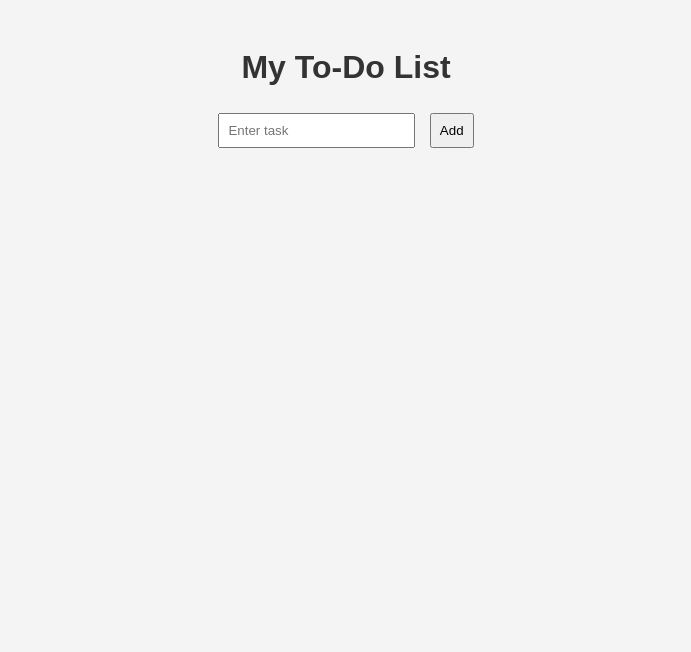
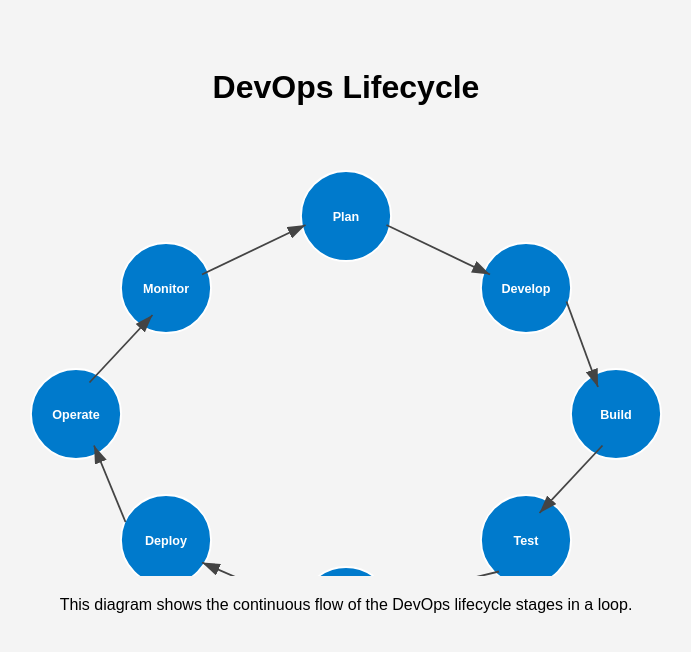
Before and after one commit to tejaswinipadavala/my-first-repoo, a plain HTML site: page index.html in a window 1280 px wide. Shown: the whole page, without its empty margins (294-985 px from the left). Drawn offline with Linux system fonts and the light colour scheme.

Commit message:
DevOps Lifecycle using HTML
Lifecycle using diagrams, shapes, and labels. Ensure the file clearly displays each stage of the DevOps Lifecycle (Plan, Develop, Build, Test, Deploy, Operate, Monitor)

```diff
--- a/index.html
+++ b/index.html
@@ -1,42 +1,94 @@
 <!DOCTYPE html>
-<html>
+<html lang="en">
 <head>
   <meta charset="UTF-8">
-  <title>Simple To-Do App</title>
+  <meta name="viewport" content="width=device-width, initial-scale=1">
+  <title>DevOps Lifecycle</title>
   <style>
-    body { font-family: Arial, sans-serif; background: #f4f4f4; text-align: center; padding: 20px; }
-    h1 { color: #333; }
-    input, button { padding: 8px; margin: 5px; }
-    ul { list-style: none; padding: 0; }
-    li { background: white; padding: 10px; margin: 5px auto; width: 250px; display: flex; justify-content: space-between; border-radius: 5px; }
-    button { cursor: pointer; }
+    body {
+      font-family: Arial, sans-serif;
+      text-align: center;
+      padding: 40px;
+      background-color: #f4f4f4;
+    }
+
+    h1 {
+      margin-bottom: 20px;
+    }
+
+    svg {
+      width: 100%;
+      max-width: 900px;
+      height: auto;
+    }
+
+    .stage {
+      font-size: 14px;
+      font-weight: bold;
+      fill: #fff;
+    }
+
+    .circle {
+      fill: #007acc;
+      stroke: #fff;
+      stroke-width: 2;
+    }
+
+    .arrow {
+      fill: none;
+      stroke: #444;
+      stroke-width: 2;
+      marker-end: url(#arrowhead);
+    }
   </style>
 </head>
 <body>
-  <h1>My To-Do List</h1>
-  <input type="text" id="taskInput" placeholder="Enter task">
-  <button onclick="addTask()">Add</button>
+  <h1>DevOps Lifecycle</h1>
 
-  <ul id="taskList"></ul>
+  <svg viewBox="0 0 1000 500">
+    <defs>
+      <marker id="arrowhead" markerWidth="10" markerHeight="7"
+              refX="10" refY="3.5" orient="auto">
+        <polygon points="0 0, 10 3.5, 0 7" fill="#444" />
+      </marker>
+    </defs>
 
-  <script>
-    function addTask() {
-      const input = document.getElementById("taskInput");
-      const taskText = input.value.trim();
-      if (taskText === "") return alert("Please enter a task");
+    <!-- Circles for stages -->
+    <circle class="circle" cx="500" cy="100" r="50" />
+    <text class="stage" x="500" y="105" text-anchor="middle">Plan</text>
 
-      const li = document.createElement("li");
-      li.textContent = taskText;
+    <circle class="circle" cx="700" cy="180" r="50" />
+    <text class="stage" x="700" y="185" text-anchor="middle">Develop</text>
 
-      const delBtn = document.createElement("button");
-      delBtn.textContent = "Delete";
-      delBtn.onclick = function() { li.remove(); };
+    <circle class="circle" cx="800" cy="320" r="50" />
+    <text class="stage" x="800" y="325" text-anchor="middle">Build</text>
 
-      li.appendChild(delBtn);
-      document.getElementById("taskList").appendChild(li);
+    <circle class="circle" cx="700" cy="460" r="50" />
+    <text class="stage" x="700" y="465" text-anchor="middle">Test</text>
 
-      input.value = "";
-    }Excellent performance teju
-      </script>
+    <circle class="circle" cx="500" cy="540" r="50" />
+    <text class="stage" x="500" y="545" text-anchor="middle">Release</text>
+
+    <circle class="circle" cx="300" cy="460" r="50" />
+    <text class="stage" x="300" y="465" text-anchor="middle">Deploy</text>
+
+    <circle class="circle" cx="200" cy="320" r="50" />
+    <text class="stage" x="200" y="325" text-anchor="middle">Operate</text>
+
+    <circle class="circle" cx="300" cy="180" r="50" />
+    <text class="stage" x="300" y="185" text-anchor="middle">Monitor</text>
+
+    <!-- Arrows -->
+    <line class="arrow" x1="545" y1="110" x2="660" y2="165" />
+    <line class="arrow" x1="745" y1="195" x2="780" y2="290" />
+    <line class="arrow" x1="785" y1="355" x2="715" y2="430" />
+    <line class="arrow" x1="670" y1="495" x2="545" y2="525" />
+    <line class="arrow" x1="455" y1="535" x2="340" y2="485" />
+    <line class="arrow" x1="255" y1="440" x2="220" y2="355" />
+    <line class="arrow" x1="215" y1="285" x2="285" y2="210" />
+    <line class="arrow" x1="340" y1="165" x2="455" y2="110" />
+  </svg>
+
+  <p>This diagram shows the continuous flow of the DevOps lifecycle stages in a loop.</p>
 </body>
 </html>
```
